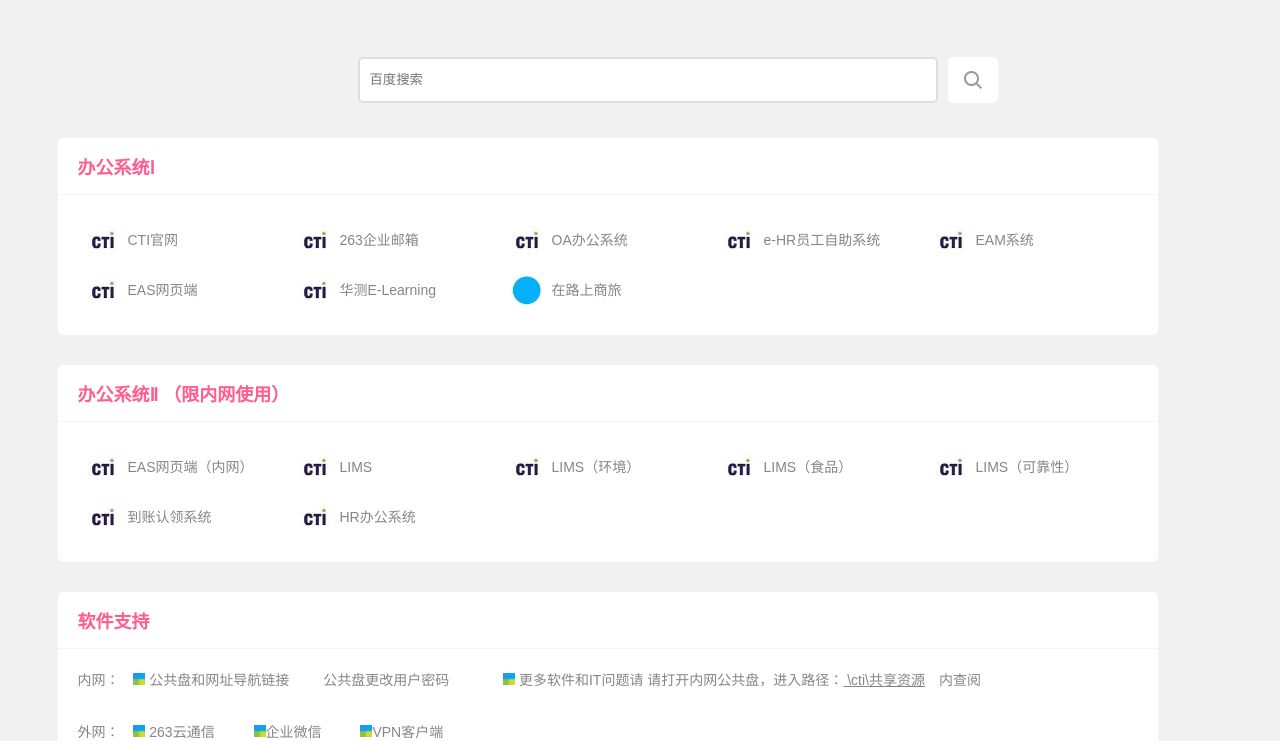
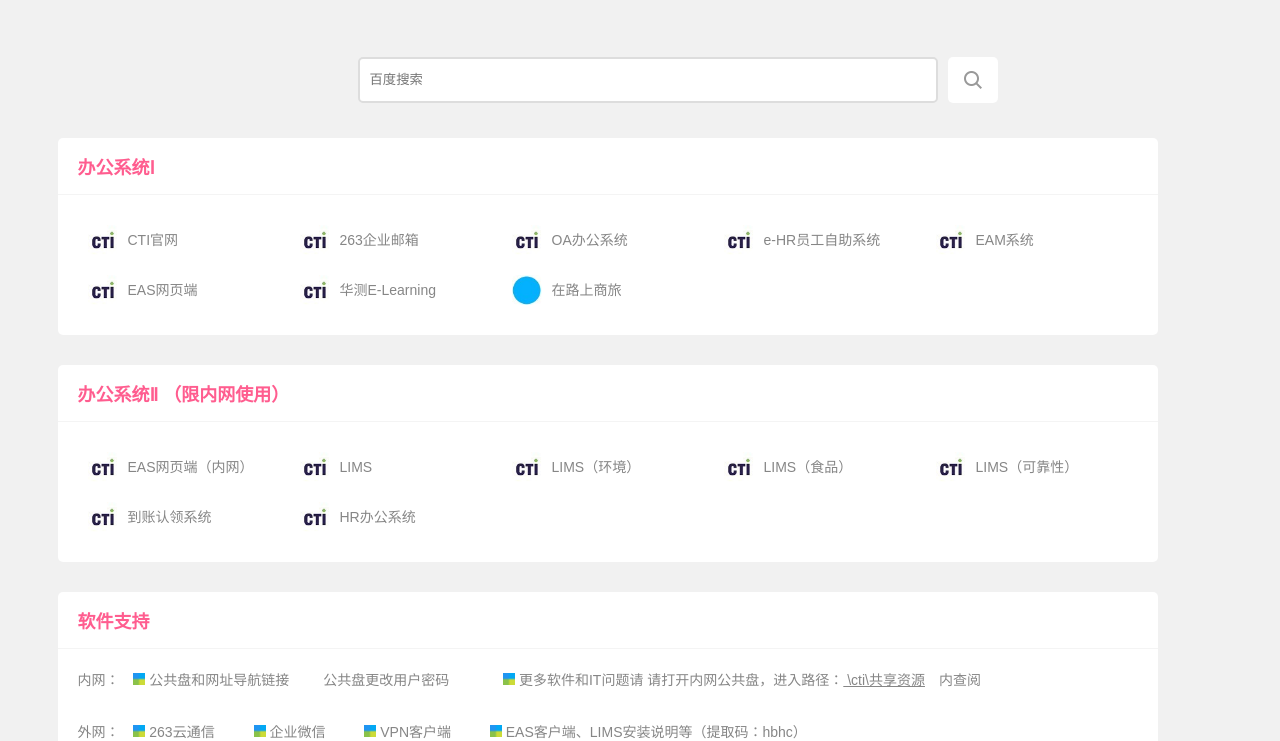
Before and after one commit to ctihb/a, a plain HTML site: page index.html in a window 1280 px wide. Shown: the part 63-804 px from the top of the page. Drawn offline with Linux system fonts and the light colour scheme.

Commit message:
Add files via upload

```diff
--- a/index.html
+++ b/index.html
@@ -79,8 +79,9 @@
 <br><br><br>
 外网：
 <a target="_blank" href="https://download.263.net/app/"> <span style="margin-left:10px;"><img src="images/i-001.jpg"/ height="12" width="12" > 263云通信</span></a>
-<a target="_blank" href="https://work.weixin.qq.com/#indexDownload"> <span style="margin-left:35px;"><img src="images/i-001.jpg"/ height="12" width="12" >企业微信</span></a>
-<a rel="nofollow" href="https://vpn2.cti-cert.com/com/EasyConnectInstaller.exe"> <span style="margin-left:35px;"><img src="images/i-001.jpg"/ height="12" width="12" >VPN客户端</span></a>
+<a target="_blank" href="https://work.weixin.qq.com/#indexDownload"> <span style="margin-left:35px;"><img src="images/i-001.jpg"/ height="12" width="12" > 企业微信</span></a>
+<a target="_blank" href="https://vpn2.cti-cert.com/com/installClient.html"> <span style="margin-left:35px;"><img src="images/i-001.jpg"/ height="12" width="12" > VPN客户端</span></a>
+<a target="_blank" href="https://pan.baidu.com/s/12QJKvSgJdbfjZNXULKibcA"> <span style="margin-left:35px;"><img src="images/i-001.jpg"/ height="12" width="12" > EAS客户端、LIMS安装说明等</span></a><span>（提取码：hbhc）</span>
  <br><br><br><br>
  <span style="margin-left:0px;">出门在外请收藏此网址：</span>   <a target="_blank" href="https://ctihb.github.io/a/"> <span style="margin-left:20px;">https://ctihb.github.io/a/</span></a>
 <br><br><br>
```
